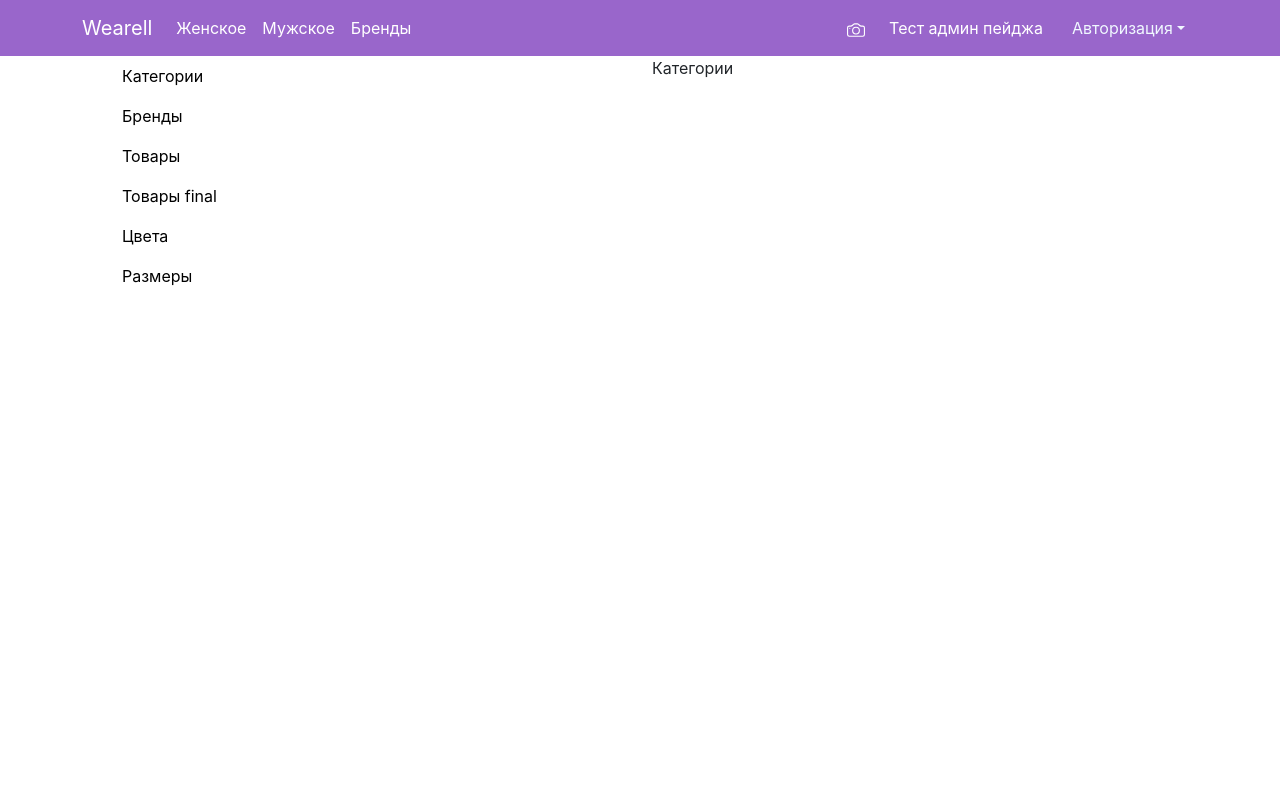
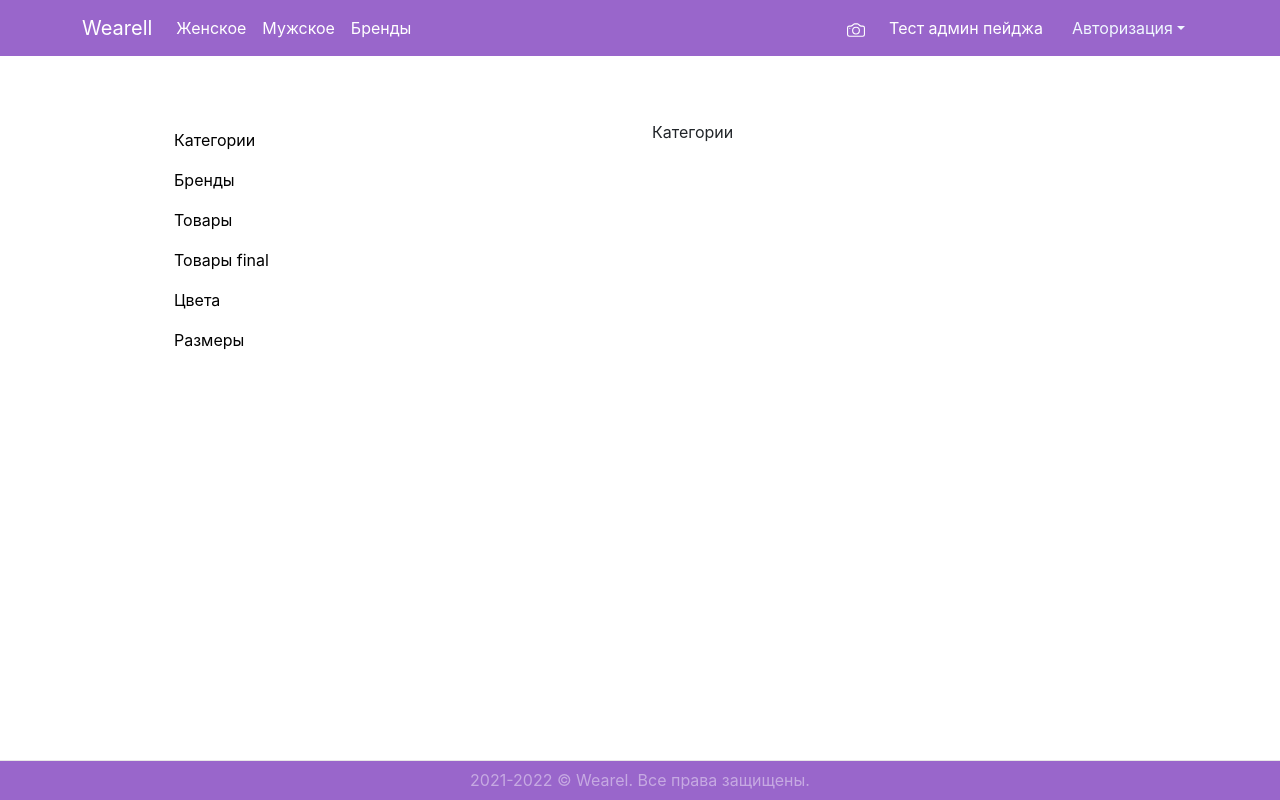
Before and after one commit to BloodInfection/FRONTJS-BOOTSTRAP, a React (Create React App) app: page /admin/categories in a window 1280 px wide. Built offline with nearby package versions, Linux system fonts and the light colour scheme.

Commit message:
footer added

```diff
--- a/src/App.js
+++ b/src/App.js
@@ -1,4 +1,5 @@
 import Navibar from './components/Navibar'
+import Footer from './components/Footer'
 import Login from './pages/Login'
 import Register from './pages/Register'
 import Profile from './pages/Profile'
@@ -37,7 +38,7 @@ function App() {
 
     <Router>
       <Navibar/>
-
+    <Footer/>
       <Routes>
         <Route path="/" element={<Home/>}></Route>
         <Route path="/signin" element={<Login/>}></Route>
@@ -69,6 +70,7 @@ function App() {
 
 
     </Router>
+
     </>
   );
 }
--- /dev/null
+++ b/src/components/Footer.js
@@ -0,0 +1,35 @@
+import React from "react";
+
+
+var style = {
+    backgroundColor: "rgb(153,102,203)",
+    borderTop: "1px solid #E7E7E7",
+    textAlign: "center",
+    padding: "7px",
+    position: "fixed",
+    left: "0",
+    bottom: "0",
+    height: "40px",
+    width: "100%",
+    color: "rgba(255, 255, 255, 0.445)",
+}
+
+var phantom = {
+  display: 'block',
+  padding: '20px',
+  height: '60px',
+  width: '100%',
+}
+
+function Footer() {
+    return (
+        <div>
+
+            <div style={style}>
+            2021-2022 © Wearel. Все права защищены.
+            </div>
+        </div>
+    )
+}
+
+export default Footer
--- a/src/index.scss
+++ b/src/index.scss
@@ -14,8 +14,8 @@ body {
     sans-serif;
   -webkit-font-smoothing: antialiased;
   -moz-osx-font-smoothing: grayscale;
+  overflow-x: hidden;
 }
-
 
 
 code {
--- a/src/pages/AdminBrands.js
+++ b/src/pages/AdminBrands.js
@@ -5,7 +5,7 @@ import AdminNaviBar from '../components/AdminNavibar';
 export default function AdminBrands(){
     return(
 		<>
-	<Container>
+	<Container style={{ padding: '5%' }}>
 		<Row>
 			<Col> <AdminNaviBar></AdminNaviBar> </Col>
 			<Col> Бренды </Col>
--- a/src/pages/AdminCategories.js
+++ b/src/pages/AdminCategories.js
@@ -5,10 +5,13 @@ import AdminNaviBar from '../components/AdminNavibar';
 export default function AdminCategories(){
     return(
 		<>
-	<Container>
+	<Container style={{ padding: '5%' }}>
 		<Row>
 			<Col> <AdminNaviBar></AdminNaviBar> </Col>
-			<Col> Категории </Col>
+				<Col>
+					<div>Категории</div>
+
+				</Col>
 
 		</Row>
 
--- a/src/pages/AdminColors.js
+++ b/src/pages/AdminColors.js
@@ -5,7 +5,7 @@ import AdminNaviBar from '../components/AdminNavibar';
 export default function AdminColors(){
     return(
 		<>
-	<Container>
+	<Container style={{ padding: '5%' }}>
 		<Row>
 			<Col> <AdminNaviBar></AdminNaviBar> </Col>
 			<Col> Цвета </Col>
--- a/src/pages/AdminHome.js
+++ b/src/pages/AdminHome.js
@@ -50,10 +50,10 @@ export default function Home() { //экспорт по умолчанию ф-и
 
 	return(
 		<>
-	<Container>
+	<Container style={{ padding: '5%' }}>
 		<Row>
 			<Col> <AdminNaviBar></AdminNaviBar> </Col>
-			<Col> Home </Col>
+			<Col> Страница администратора </Col>
 
 		</Row>
 
--- a/src/pages/AdminProducts-Final.js
+++ b/src/pages/AdminProducts-Final.js
@@ -5,7 +5,7 @@ import AdminNaviBar from '../components/AdminNavibar';
 export default function AdminProductsFinal(){
     return(
 		<>
-	<Container>
+	<Container style={{ padding: '5%' }}>
 		<Row>
 			<Col> <AdminNaviBar></AdminNaviBar> </Col>
 			<Col> Товары финал </Col>
--- a/src/pages/AdminProducts.js
+++ b/src/pages/AdminProducts.js
@@ -5,7 +5,7 @@ import AdminNaviBar from '../components/AdminNavibar';
 export default function AdminProducts(){
     return(
 		<>
-	<Container>
+	<Container style={{ padding: '5%' }}>
 		<Row>
 			<Col> <AdminNaviBar></AdminNaviBar> </Col>
 			<Col> Товары </Col>
--- a/src/pages/AdminSizes.js
+++ b/src/pages/AdminSizes.js
@@ -5,7 +5,7 @@ import AdminNaviBar from '../components/AdminNavibar';
 export default function AdminSizes(){
     return(
 		<>
-	<Container>
+	<Container style={{ padding: '5%' }}>
 		<Row>
 			<Col> <AdminNaviBar></AdminNaviBar> </Col>
 			<Col> Размеры </Col>
--- a/src/pages/Categories.js
+++ b/src/pages/Categories.js
@@ -42,7 +42,7 @@ export default function Categories() {
 		<>
 
 		<Badge bg="secondary">Страница категорий c категорией = {category} и брендом = {brand}</Badge>
-		<Styles>
+		<Styles >
 
 		<InputGroup className="mr-3" >
 			<DropdownButton
@@ -92,7 +92,7 @@ export default function Categories() {
 			</Styles>
 
 
-		<Product description = "Футболка PIG. DYED INSIDE OUT CREW LAVENDER" name ="STUSSY" image ={productStussy}/>
+		<Product description = "Футболка PIG. DYED INSIDE OUT CREW LAVENDER" name ="STUSSY" url ={productStussy}/>
 
 
 		</>
--- a/src/pages/Home.js
+++ b/src/pages/Home.js
@@ -2,6 +2,7 @@ import {React, Component} from 'react';
 import Slider from '../components/Slider'
 import ProductAPIservice from "../services/product-api.service";
 import {Container,} from 'react-bootstrap';
+import Footer from '../components/Footer'
 
 import Product from '../components/Product';
 
@@ -44,7 +45,7 @@ class Home extends Component {
 				console.log(item.url);
 				return (
 				<Container>
-				<Product name = {item.name} description = {item.description} url = {item.url}/>
+				<Product name = {item.name}  url = {item.url}/>
 
 				</Container>)
 
```
